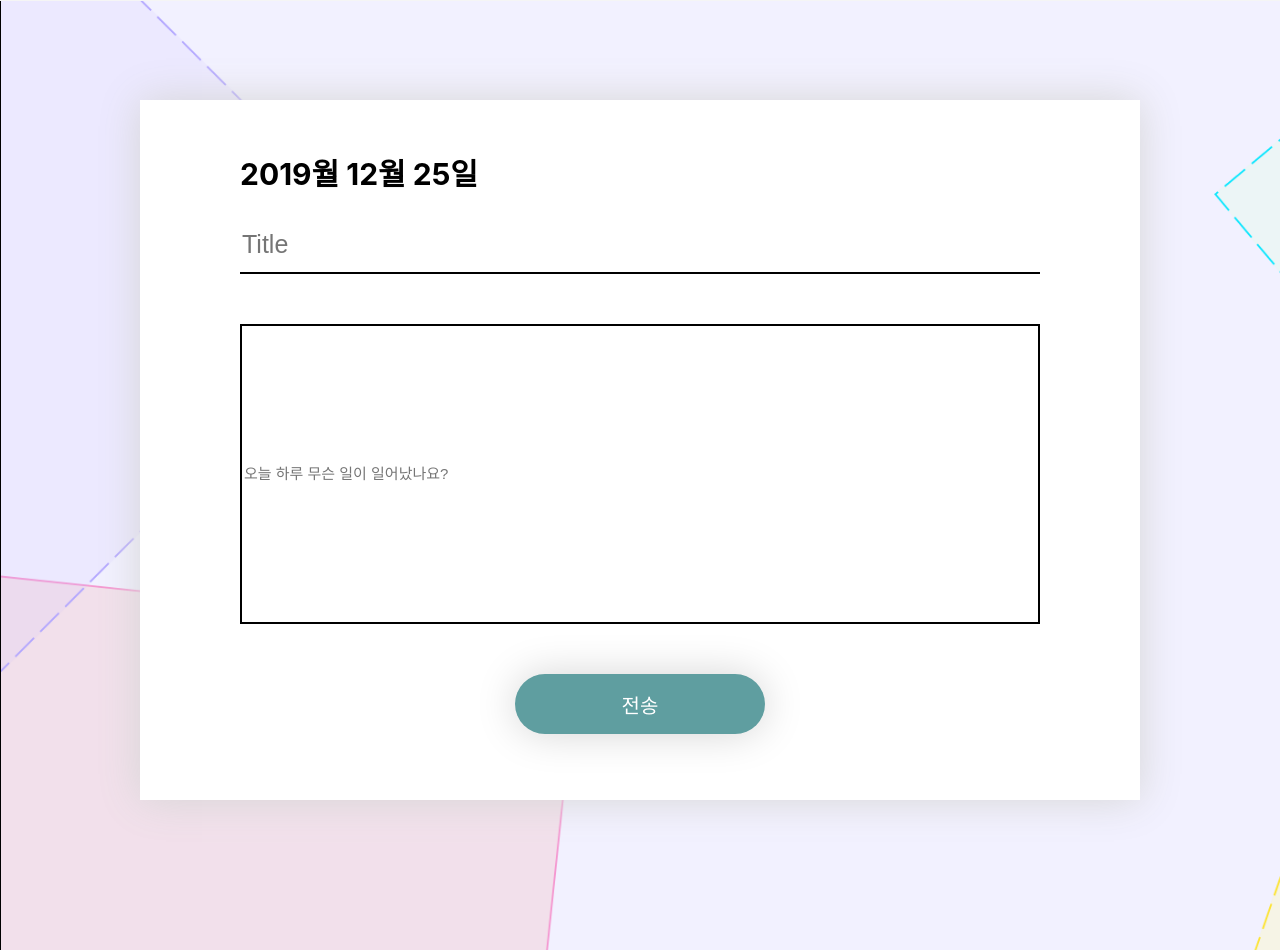
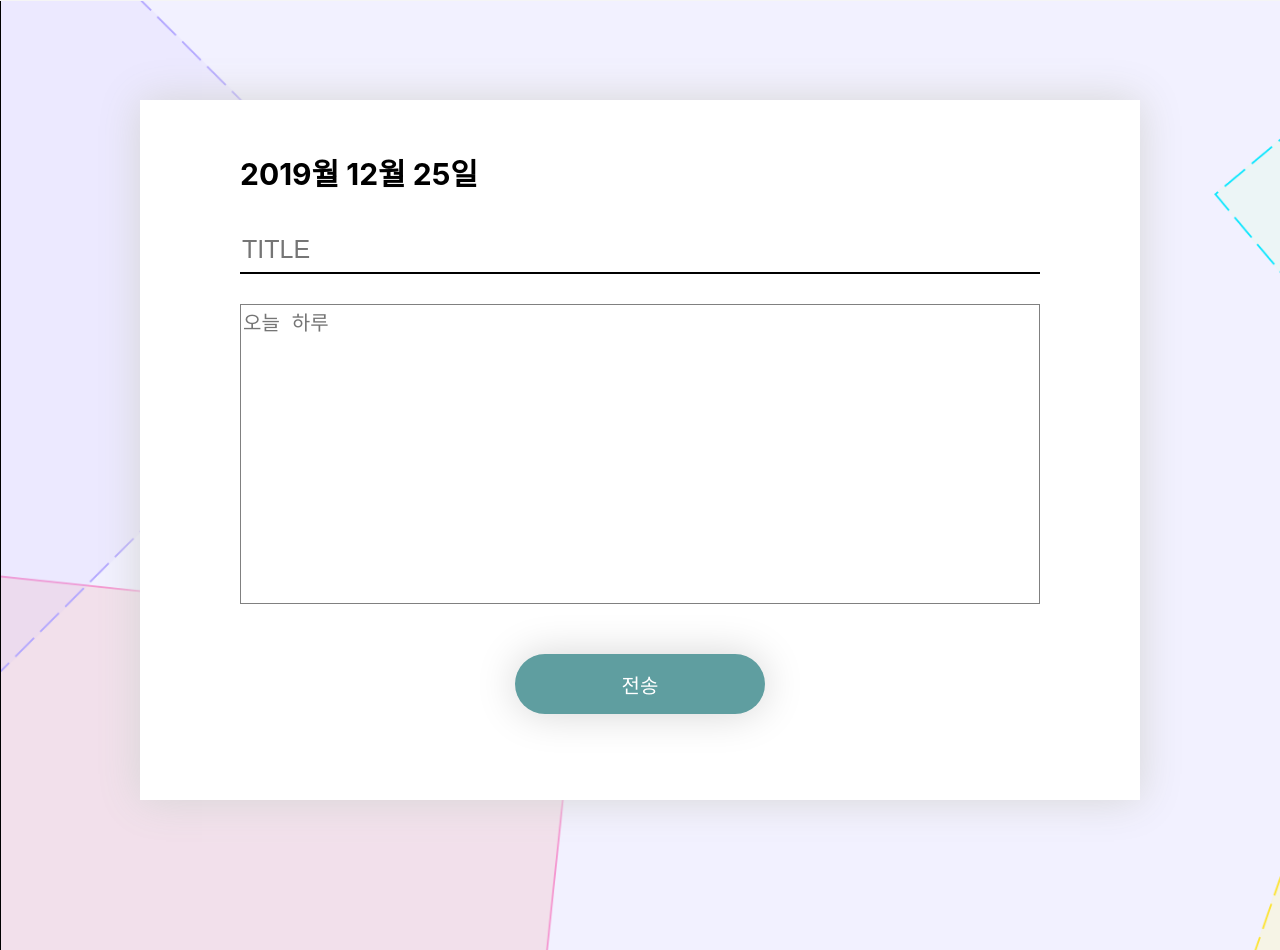
Before and after one commit to FLOSVIA/DDobagi, a React (Create React App) app in the folder frontend/: page /MyPage in a window 1280 px wide. Built offline with nearby package versions, Linux system fonts and the light colour scheme.

Commit message:
border_fix

```diff
--- a/frontend/src/component/MyPage/MyPage.css
+++ b/frontend/src/component/MyPage/MyPage.css
@@ -18,16 +18,18 @@
 input[name="title"] {
   width: 800px;
   height: 50px;
-  margin-bottom: 50px;
+  margin-bottom: 30px;
   border: none;
   border-bottom: 2px solid black;
+  font-size: 30px;
 }
-
-input[name="content"] {
+textarea {
   width: 800px;
   height: 300px;
   margin-bottom: 50px;
-  border: 2px solid black;
+  border: 1px solid gray;
+  font-size: 20px;
+  resize: none;
 }
 h3 {
   float: left;
@@ -39,8 +41,8 @@ input[name="title"]::placeholder {
   font-size: 25px;
 }
 
-input[name="content"]::placeholder {
-  font-size: 15px;
+textarea::placeholder {
+  font-size: 20px;
 }
 
 input[type="submit"] {
--- a/frontend/src/component/MyPage/MyPage.js
+++ b/frontend/src/component/MyPage/MyPage.js
@@ -12,13 +12,14 @@ class MyPage extends React.Component {
           <div className="a">
             <h3>2019월 12월 25일</h3>
             <form action="check_shcedule" method="post">
-              <input type="text" name="title" placeholder="Title" />
+              <input type="text" name="title" placeholder="TITLE" />
               <br></br>
-              <input
-                type="text"
-                name="content"
-                placeholder="오늘 하루 무슨 일이 일어났나요?"
-              />
+              <textarea
+                name="comment"
+                cols="50"
+                rows="5"
+                placeholder="오늘 하루"
+              ></textarea>
               <input type="submit" value="전송" />
             </form>
           </div>
```
